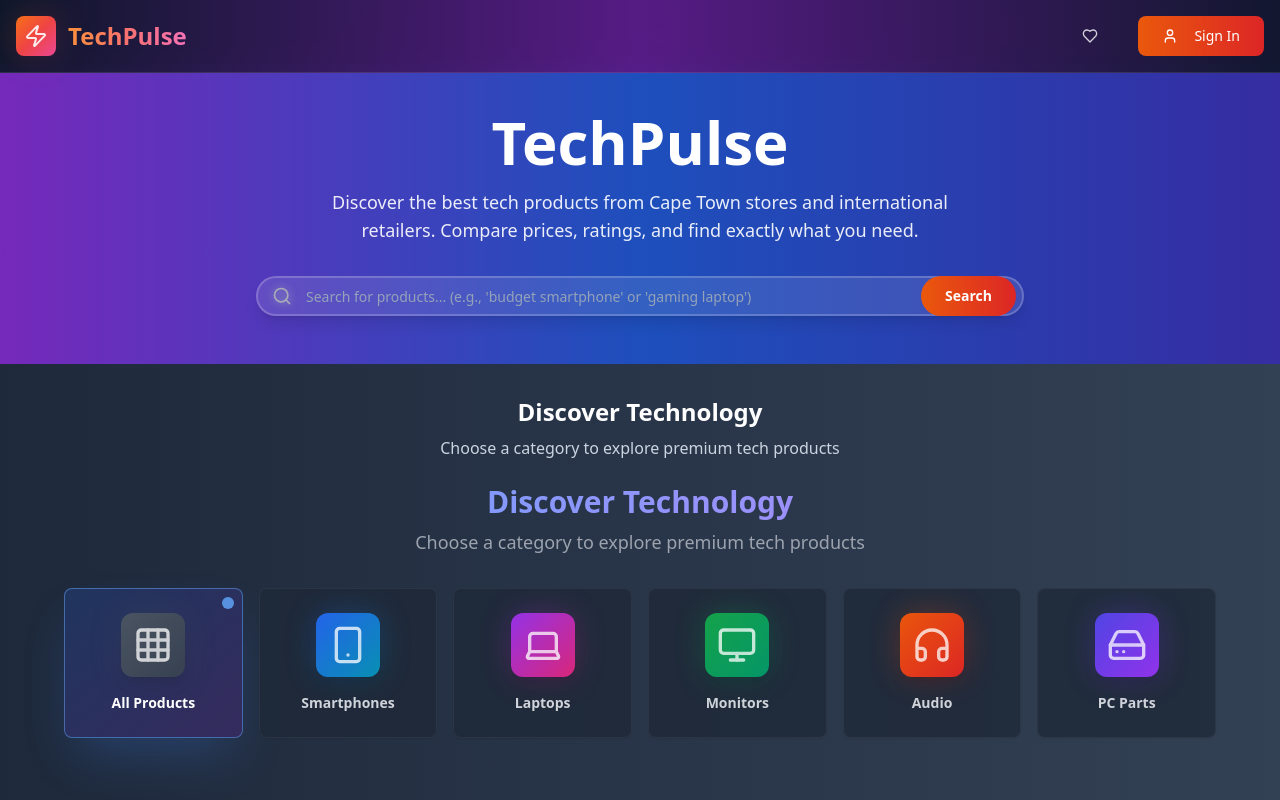
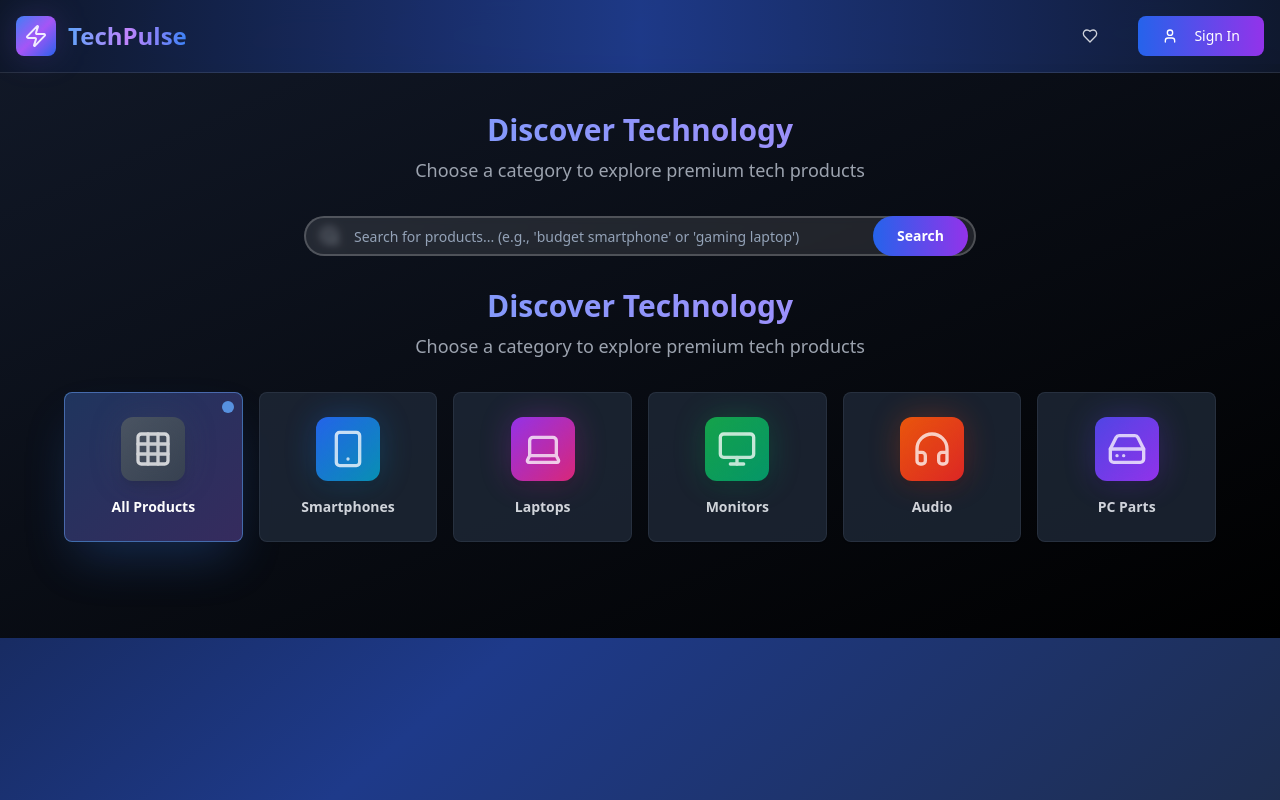
Before and after one commit to Synergy738/product-pulse-finder-2025-27a4c56a, a React (Vite) app: page / in a window 1280 px wide. Shown: the top 800 px of the page. Built offline with nearby package versions, Linux system fonts and the light colour scheme.

Commit message:
Refactor UI and apply new styling
Removed unnecessary header elements, added a new search box, and implemented a two-section layout. Updated color scheme with purple and blue gradients and adjusted background colors for better visual separation.

```diff
--- a/src/components/layout/Header.tsx
+++ b/src/components/layout/Header.tsx
@@ -24,7 +24,7 @@ export const Header: React.FC = () => {
   };
 
   return (
-    <header className="fixed top-0 left-0 right-0 z-50 bg-gradient-to-r from-slate-900/95 via-purple-900/95 to-slate-900/95 backdrop-blur-md border-b border-white/10">
+    <header className="fixed top-0 left-0 right-0 z-50 bg-gradient-to-r from-slate-900/95 via-blue-900/95 to-slate-900/95 backdrop-blur-md border-b border-white/10">
       <div className="container mx-auto px-4">
         <div className="flex justify-between items-center py-4">
           {/* Logo and Brand */}
@@ -33,13 +33,13 @@ export const Header: React.FC = () => {
             className="flex items-center gap-3 hover:opacity-80 transition-opacity"
           >
             <div className="relative">
-              <div className="w-10 h-10 bg-gradient-to-br from-orange-500 via-red-500 to-pink-500 rounded-lg flex items-center justify-center">
+              <div className="w-10 h-10 bg-gradient-to-br from-blue-500 via-purple-500 to-blue-600 rounded-lg flex items-center justify-center">
                 <Zap className="h-6 w-6 text-white" />
               </div>
-              <div className="absolute inset-0 bg-gradient-to-br from-orange-500/20 via-red-500/20 to-pink-500/20 rounded-lg blur-lg"></div>
+              <div className="absolute inset-0 bg-gradient-to-br from-blue-500/20 via-purple-500/20 to-blue-600/20 rounded-lg blur-lg"></div>
             </div>
             <div>
-              <h1 className="text-2xl font-bold bg-gradient-to-r from-orange-400 via-red-400 to-pink-400 bg-clip-text text-transparent">
+              <h1 className="text-2xl font-bold bg-gradient-to-r from-blue-400 via-purple-400 to-blue-500 bg-clip-text text-transparent">
                 TechPulse
               </h1>
             </div>
@@ -80,7 +80,7 @@ export const Header: React.FC = () => {
             ) : (
               <Button
                 onClick={signInWithGoogle}
-                className="bg-gradient-to-r from-orange-600 to-red-600 hover:from-orange-700 hover:to-red-700 text-white font-medium px-6 py-2 rounded-lg transition-all duration-300 transform hover:scale-105"
+                className="bg-gradient-to-r from-blue-600 to-purple-600 hover:from-blue-700 hover:to-purple-700 text-white font-medium px-6 py-2 rounded-lg transition-all duration-300 transform hover:scale-105"
               >
                 <User className="h-4 w-4 mr-2" />
                 Sign In
--- a/src/components/layout/Layout.tsx
+++ b/src/components/layout/Layout.tsx
@@ -9,7 +9,7 @@ interface LayoutProps {
 
 export const Layout = ({ children }: LayoutProps) => {
   return (
-    <div className="min-h-screen bg-gradient-to-br from-slate-900 via-purple-900 to-slate-800 text-white">
+    <div className="min-h-screen bg-gradient-to-br from-slate-900 via-blue-900 to-slate-800 text-white">
       <Header />
       <main className="pt-16 min-h-screen">
         {children}
--- a/src/pages/HomePage.tsx
+++ b/src/pages/HomePage.tsx
@@ -1,16 +1,17 @@
 
 import React, { useState, useEffect } from 'react';
-import { SearchHeader } from '@/components/SearchHeader';
 import { CategorySelector } from '@/components/CategorySelector';
 import { ProductGrid } from '@/components/ProductGrid';
 import { FilterSidebar } from '@/components/FilterSidebar';
-import { SearchSuggestions } from '@/components/SearchSuggestions';
 import { Product } from '@/types/Product';
 import { searchProducts } from '@/utils/productSearch';
 import { useAuth } from '@/hooks/useAuth';
 import { useFavorites } from '@/hooks/useFavorites';
 import { useToast } from '@/hooks/use-toast';
 import { useLocation } from 'react-router-dom';
+import { Search, X } from 'lucide-react';
+import { Button } from '@/components/ui/button';
+import { Input } from '@/components/ui/input';
 
 const HomePage = () => {
   const location = useLocation();
@@ -31,7 +32,6 @@ const HomePage = () => {
     storeType: 'all' as 'all' | 'local' | 'international'
   });
   const [sortBy, setSortBy] = useState('relevance');
-  const [showSuggestions, setShowSuggestions] = useState(false);
   const { toast } = useToast();
 
   // Reset filters when navigating to home page
@@ -98,9 +98,6 @@ const HomePage = () => {
   const handleSearch = async (query: string) => {
     setLoading(true);
     setSearchQuery(query);
-    setShowSuggestions(false);
-
-    // If query is empty, still show products section but with all products
     setShowProductsSection(true);
 
     try {
@@ -128,7 +125,6 @@ const HomePage = () => {
   const handleCategorySelect = (category: string) => {
     setSelectedCategory(category);
     setShowProductsSection(true);
-    // Perform search with the selected category
     handleSearch(category.toLowerCase());
   };
 
@@ -175,37 +171,61 @@ const HomePage = () => {
     }
   };
 
+  const handleSearchSubmit = (e: React.FormEvent) => {
+    e.preventDefault();
+    handleSearch(searchQuery.trim());
+  };
+
+  const handleClearSearch = () => {
+    setSearchQuery('');
+    handleSearch('');
+  };
+
   return (
-    <div className="min-h-screen bg-gradient-to-br from-slate-900 via-purple-900 to-slate-900">
-      {/* Hero/Search Section */}
-      <section className="bg-gradient-to-r from-purple-600 via-blue-600 to-indigo-700 relative overflow-hidden">
-        <div className="absolute inset-0 bg-black/20"></div>
-        <div className="relative container mx-auto px-4 py-12">
-          <SearchHeader
-            onSearch={handleSearch}
-            searchQuery={searchQuery}
-            setSearchQuery={setSearchQuery}
-            showSuggestions={showSuggestions}
-            setShowSuggestions={setShowSuggestions}
-            loading={loading}
-          />
+    <div className="min-h-screen">
+      {/* Discover Technology Section */}
+      <section className="bg-gradient-to-br from-gray-900 to-black">
+        <div className="container mx-auto px-4 py-12">
+          <div className="text-center mb-8">
+            <h2 className="text-3xl font-bold bg-gradient-to-r from-blue-400 to-purple-400 bg-clip-text text-transparent mb-2">
+              Discover Technology
+            </h2>
+            <p className="text-gray-400 text-lg mb-8">Choose a category to explore premium tech products</p>
 
-          {showSuggestions && (
-            <SearchSuggestions
-              onSuggestionClick={handleSearch}
-              searchQuery={searchQuery}
-            />
-          )}
-        </div>
-      </section>
+            {/* Search Box */}
+            <form onSubmit={handleSearchSubmit} className="max-w-2xl mx-auto mb-8">
+              <div className="relative">
+                <div className="relative flex items-center">
+                  <Search className="absolute left-4 h-5 w-5 text-gray-400" />
+                  <Input
+                    type="text"
+                    placeholder="Search for products... (e.g., 'budget smartphone' or 'gaming laptop')"
+                    value={searchQuery}
+                    onChange={(e) => setSearchQuery(e.target.value)}
+                    className="pl-12 pr-32 py-3 text-base rounded-full border-2 border-white/20 bg-white/10 backdrop-blur-sm text-white placeholder-white/70 focus:border-white/40 focus:bg-white/20 transition-all duration-300"
+                  />
+                  {searchQuery && (
+                    <Button
+                      type="button"
+                      variant="ghost"
+                      onClick={handleClearSearch}
+                      className="absolute right-24 p-2 text-white/70 hover:text-white"
+                    >
+                      <X className="h-4 w-4" />
+                    </Button>
+                  )}
+                  <Button
+                    type="submit"
+                    className="absolute right-2 rounded-full px-6 py-2 bg-gradient-to-r from-blue-600 to-purple-600 hover:from-blue-700 hover:to-purple-700 transition-all duration-300 transform hover:scale-105 text-white font-semibold"
+                    disabled={loading}
+                  >
+                    {loading ? 'Searching...' : 'Search'}
+                  </Button>
+                </div>
+              </div>
+            </form>
+          </div>
 
-      {/* Category Filter Section */}
-      <section className="bg-gradient-to-r from-slate-800 to-slate-700 border-b border-slate-600">
-        <div className="container mx-auto px-4 py-8">
-          <div className="text-center mb-6">
-            <h2 className="text-2xl font-bold text-white mb-2">Discover Technology</h2>
-            <p className="text-slate-300">Choose a category to explore premium tech products</p>
-          </div>
           <CategorySelector
             selectedCategory={selectedCategory}
             onCategorySelect={handleCategorySelect}
@@ -215,11 +235,11 @@ const HomePage = () => {
 
       {/* Products Section */}
       {showProductsSection && (
-        <section className="bg-gradient-to-br from-slate-900 to-purple-900 min-h-screen">
+        <section className="bg-gradient-to-br from-slate-900 via-blue-900 to-slate-800 min-h-screen">
           <div className="container mx-auto px-4 py-8">
             <div className="flex flex-col lg:flex-row gap-6 animate-fade-in">
               <div className="lg:w-1/4">
-                <div className="bg-gradient-to-br from-slate-800 to-slate-700 rounded-lg border border-slate-600 shadow-xl">
+                <div className="bg-gradient-to-br from-slate-800 to-blue-800 rounded-lg border border-slate-600 shadow-xl">
                   <FilterSidebar
                     filters={filters}
                     onFilterChange={handleFilterChange}
```
